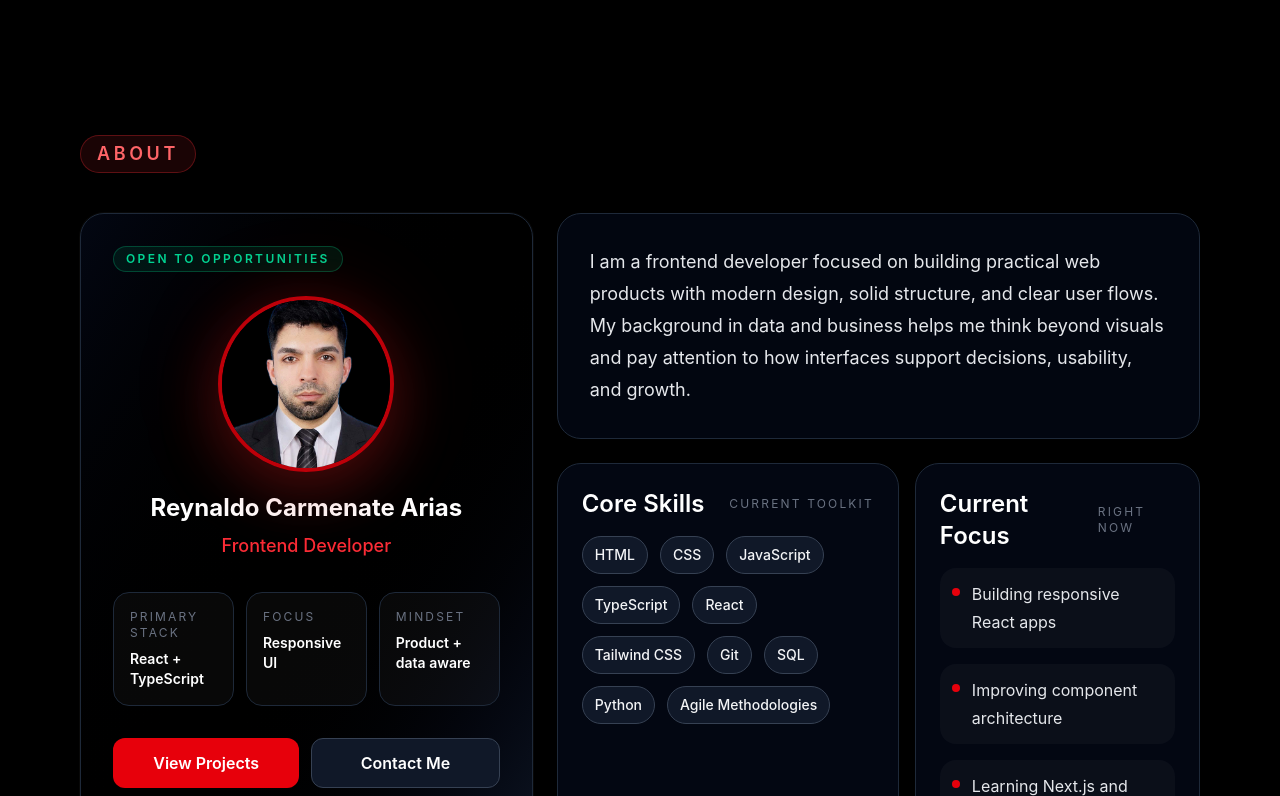
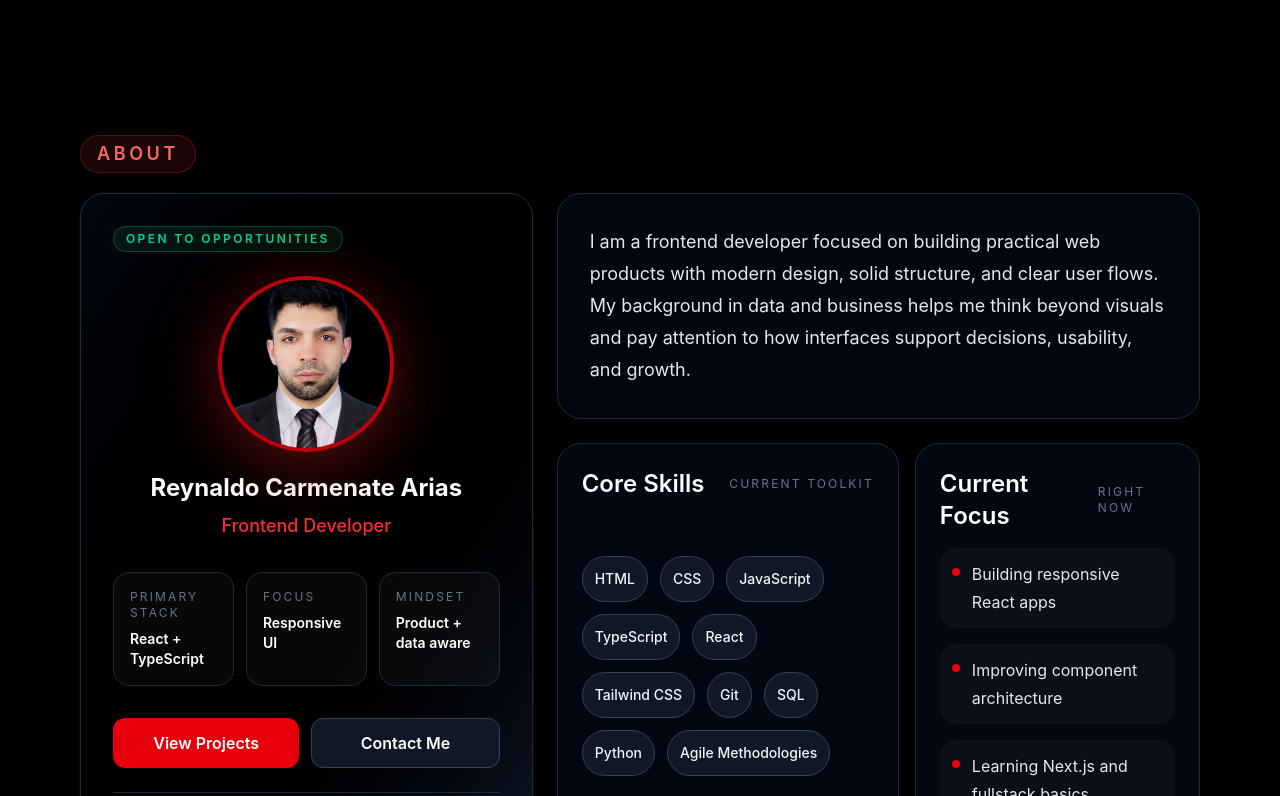
Before and after one commit to ReySlash/Portfolio_landing_page, a React (Vite) app: page / in a window 1280 px wide. Shown: the part 724-1520 px from the top of the page. Built offline with nearby package versions, Linux system fonts and the light colour scheme.

Commit message:
enhancing about ui

```diff
--- a/src/components/About.tsx
+++ b/src/components/About.tsx
@@ -4,7 +4,7 @@ import AboutDescription from "./AboutDescription";
 function About() {
   return (
     <section id="about" className="px-6 py-18 lg:px-20 lg:py-24">
-      <div className="mx-auto flex max-w-7xl flex-col gap-10">
+      <div className="mx-auto flex max-w-7xl flex-col gap-5">
         <div className="max-w-3xl space-y-4 text-left">
           <span className="inline-flex w-fit rounded-full border border-red-500/30 bg-red-500/10 px-4 py-1 text-lg font-semibold uppercase tracking-[0.2em] text-red-400">
             About
--- a/src/components/AboutDescription.tsx
+++ b/src/components/AboutDescription.tsx
@@ -31,7 +31,7 @@ function AboutDescription() {
       </div>
 
       <div className="grid gap-4 lg:grid-cols-[1.2fr_1fr]">
-        <div className="rounded-3xl border border-gray-800 bg-gray-950 p-5 lg:p-6">
+        <div className="h-full rounded-3xl border border-gray-800 bg-gray-950 p-5 lg:p-6">
           <div className="mb-4 flex items-center justify-between gap-4">
             <h3 className="text-left text-2xl font-semibold text-white">
               Core Skills
@@ -40,10 +40,10 @@ function AboutDescription() {
               Current toolkit
             </span>
           </div>
-          <div className="flex flex-wrap gap-3 text-sm font-medium">
+          <div className="flex flex-wrap gap-3 items-center text-sm font-medium py-10">
             {coreSkills.map((skill) => (
               <span
-                className="rounded-full border border-gray-700 bg-gray-900 px-3 py-2 text-gray-100 transition-colors duration-150 hover:border-red-500/50 hover:text-white"
+                className="rounded-full border py-3 border-gray-700 bg-gray-900 px-3 text-gray-100 transition-colors duration-150 hover:border-red-500/50 hover:text-white"
                 key={skill}
               >
                 {skill}
@@ -52,7 +52,7 @@ function AboutDescription() {
           </div>
         </div>
 
-        <div className="rounded-3xl border border-gray-800 bg-gray-950 p-5 lg:p-6">
+        <div className="h-full rounded-3xl border border-gray-800 bg-gray-950 p-5 lg:p-6">
           <div className="mb-4 flex items-center justify-between gap-4">
             <h3 className="text-left text-2xl font-semibold text-white">
               Current Focus
```
